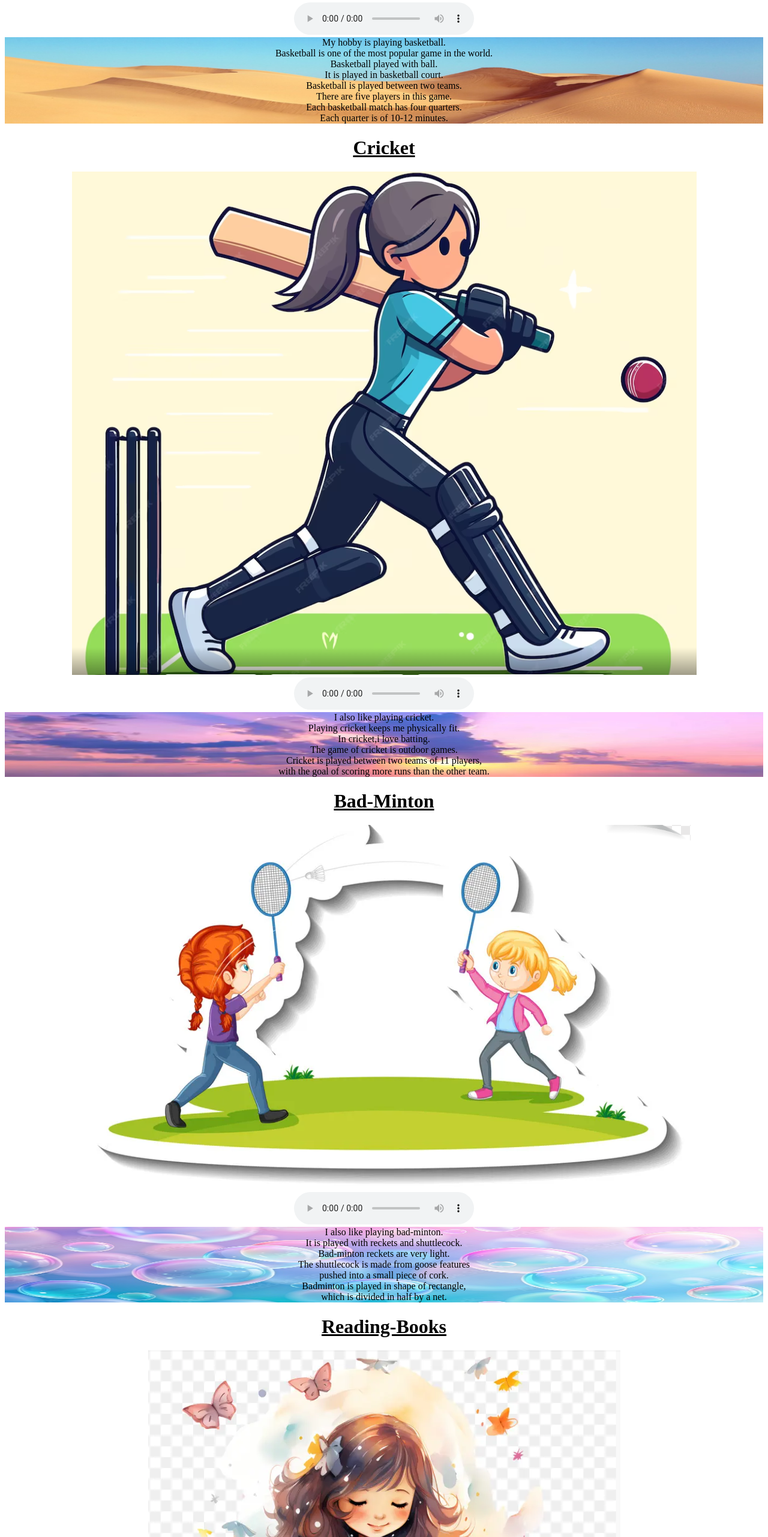
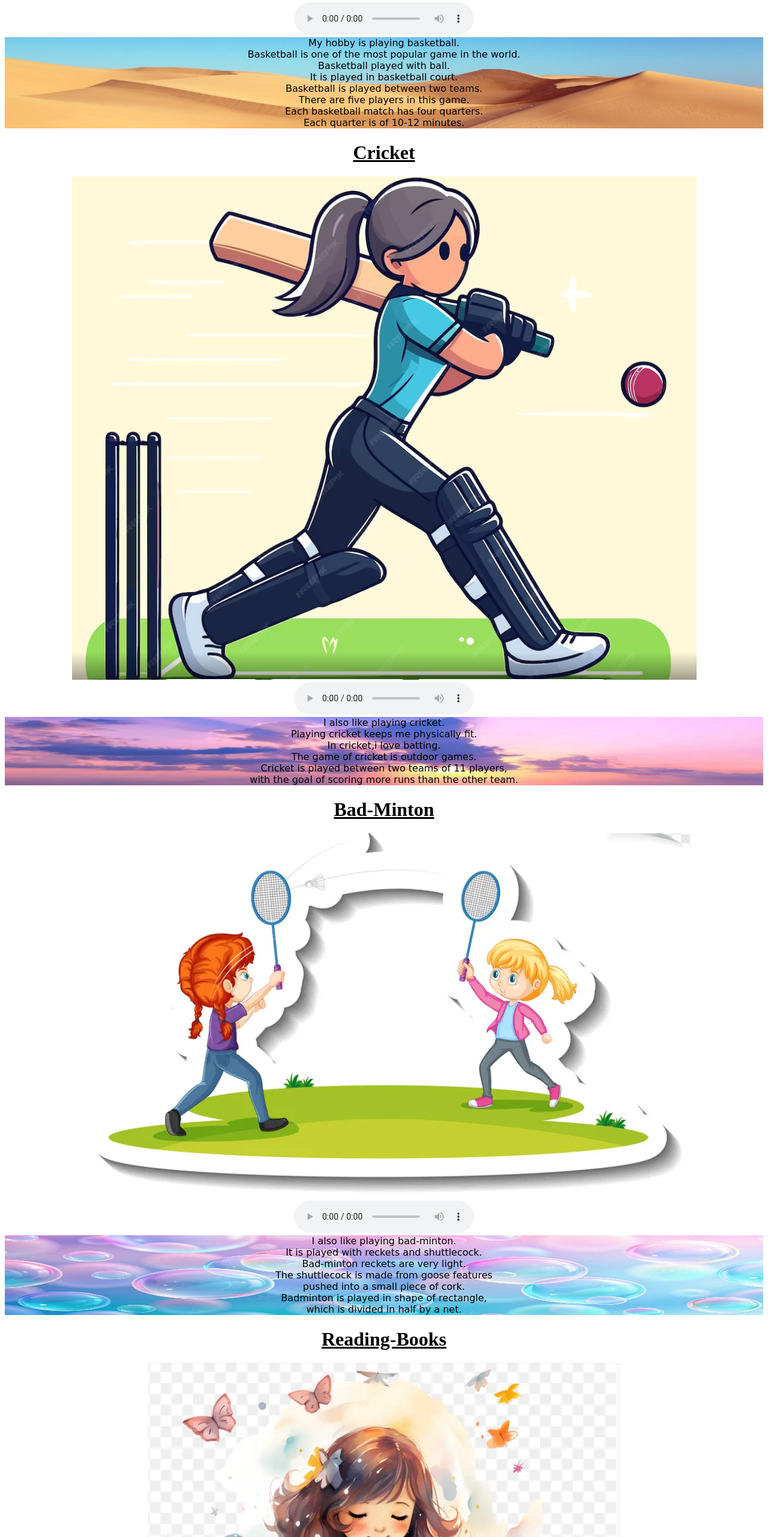
Before and after one commit to rushika34/first, a plain HTML site: page c.html in a window 1280 px wide. Shown: the part 858-3420 px from the top of the page at 60% size. Drawn offline with Linux system fonts and the light colour scheme.

Commit message:
Update c.css

```diff
--- a/c.css
+++ b/c.css
@@ -3,19 +3,23 @@
     background-image:url("img.png");
     background-repeat:no-repeat;
     background-size:100% 100%;
+    font-family: cursive;
 }
 .cricket {
     background-image:url("img1.jpg");
     background-repeat:no-repeat;
     background-size:100% 100%;
+    font-family: cursive;
 }
 .badminton {
     background-image:url("img2.png");
     background-repeat:no-repeat;
     background-size:100% 100%;
+    font-family: cursive;
 }
 .books {
     background-image:url("img3.png");
     background-repeat:no-repeat;
     background-size:100% 100%;
+    font-family: cursive;
 }
```
